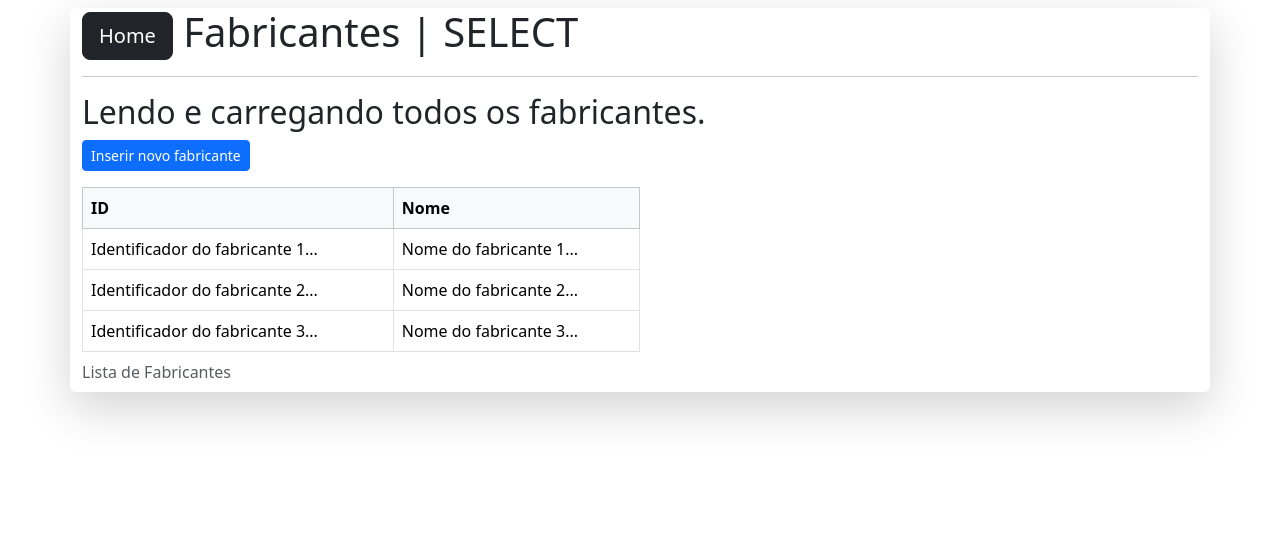
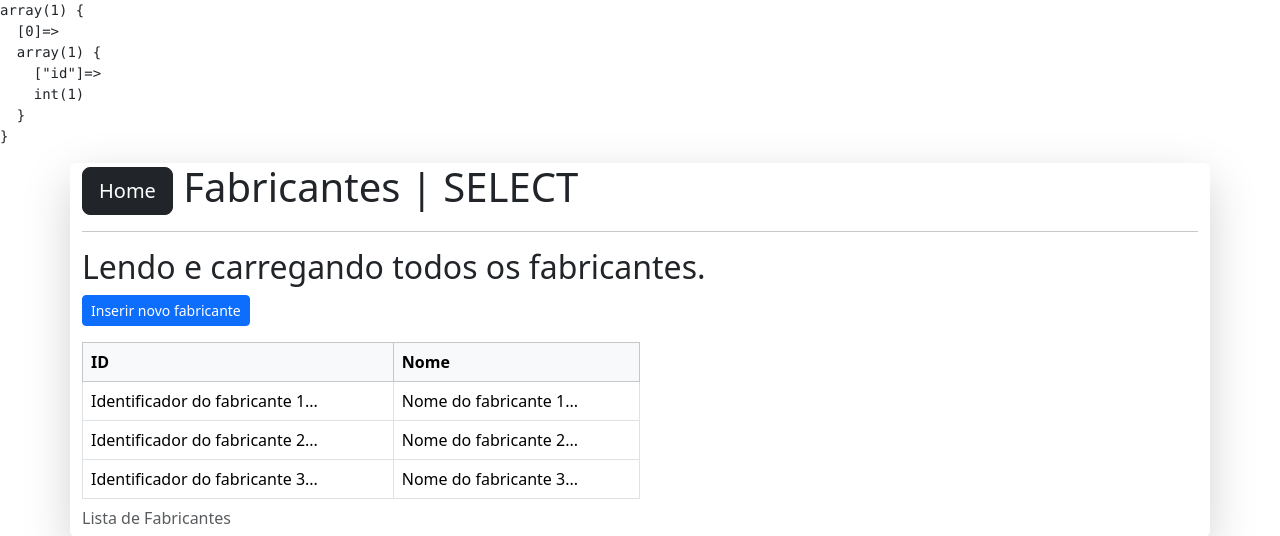
Before and after one commit to VanessaBaldin1/exemplo-crud-php-vanessa, a PHP site: page /fabricantes/visualizar.php in a window 1280 px wide. Shown: the top 536 px of the page. Run offline with PHP 8.4, Linux system fonts and the light colour scheme; tables that the repository leaves empty or names only in its code hold one stand-in row (values such as "Sample post").

Commit message:
conexao de banco de dados

```diff
--- a/fabricantes/visualizar.php
+++ b/fabricantes/visualizar.php
@@ -4,8 +4,9 @@
 require_once "../src/funcoes-fabricantes.php";
 
 /* Chamando a função responsável por carregar os dados dos fabricantes*/
-listarFabricantes($conexao);
+$listaDeFabricantes = listarFabricantes($conexao);
 ?>
+<pre><?=var_dump($listaDeFabricantes)?></pre>
 
 <!DOCTYPE html>
 <html lang="pt-br">
--- a/src/funcoes-fabricantes.php
+++ b/src/funcoes-fabricantes.php
@@ -5,7 +5,7 @@ require_once "conecta.php";
 
 //listarFabricantes: usada pela página fabricantes/visualizar.php
 
-function listarFabricantes(PDO $conexao){
+function listarFabricantes(PDO $conexao):array {
   $sql = "SELECT * FROM fabricantes";
 
   /* Preparando o comando SQL ANTES de executar no servidor e guardando em memória (variável consulta ou query) */
```
